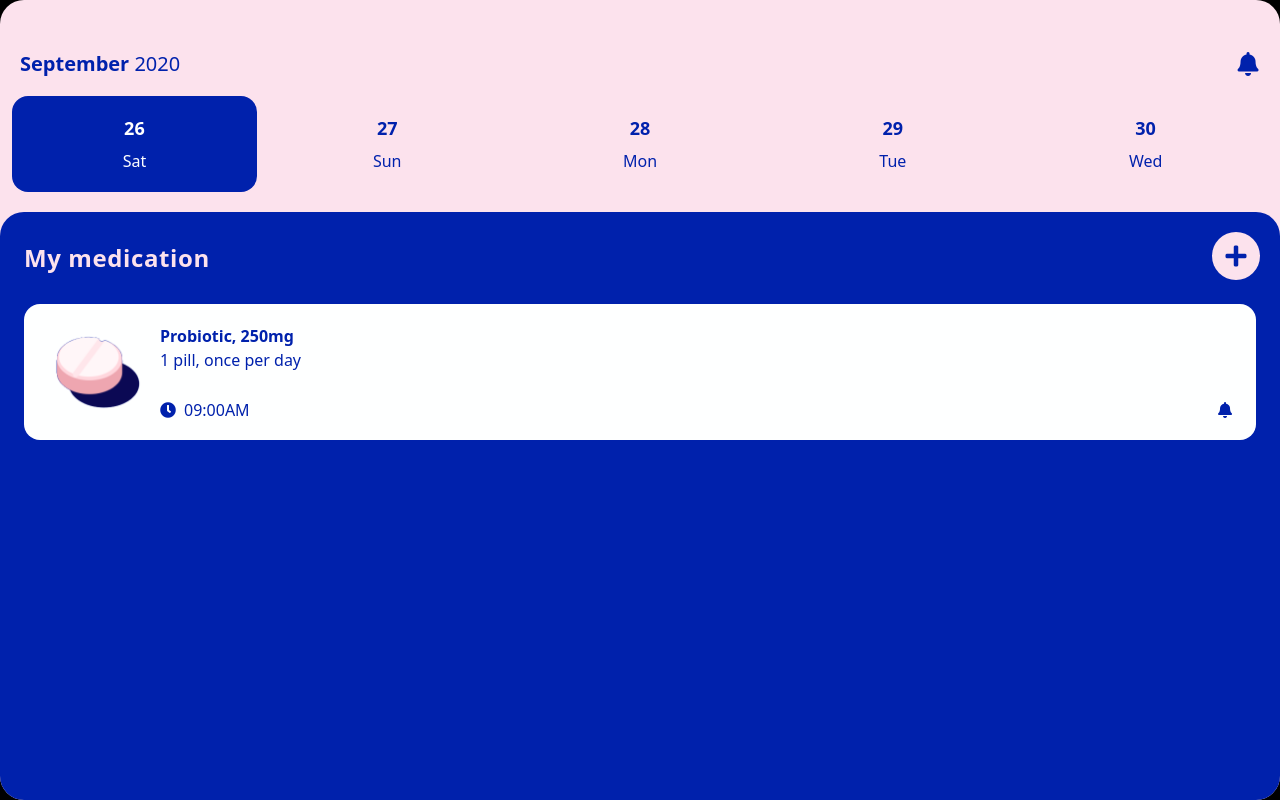
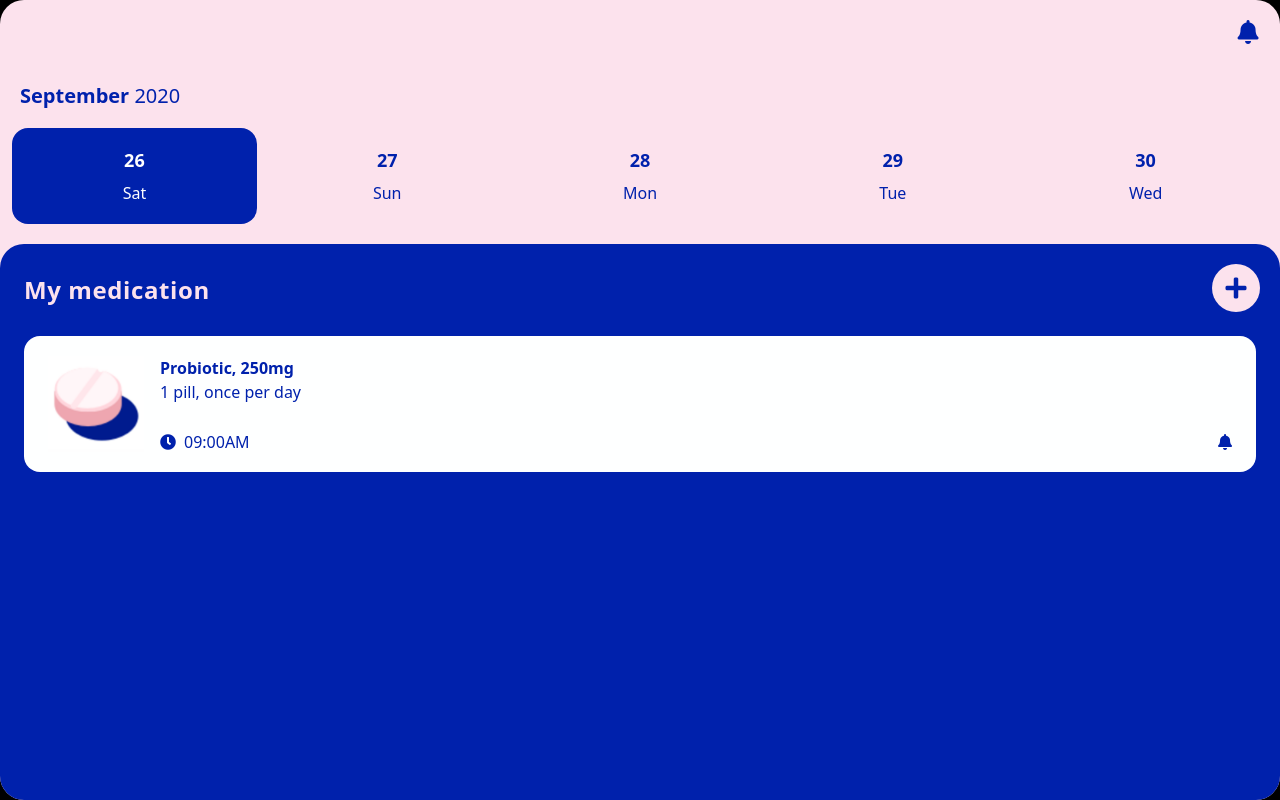
Before and after one commit to kvithana/pilly, a React (Create React App) app in the folder frontend/: page /home in a window 1280 px wide. Built offline with nearby package versions, Linux system fonts and the light colour scheme; no server answers.

Commit message:
🚜 fix account menu styling and nav buttons

```diff
--- a/frontend/src/views/account.tsx
+++ b/frontend/src/views/account.tsx
@@ -115,11 +115,14 @@ export function AccountView() {
   }
   return (
     <div className={cs('bg-brand-primary', 'text-brand-white', 'flex', 'flex-col')}>
-      <div className={cs('h-10')} />
-      <div className="p-5" onClick={() => history.goBack()}>
-        <i className={cs('fas', 'fa-chevron-left', 'text-brand-white', 'text-2xl', 'mt-10')} />
+      <div>
+        <button
+          className={cs('h-16', 'w-16', 'inline-flex', 'items-center', 'justify-center')}
+          onClick={() => history.goBack()}
+        >
+          <i className={cs('fas', 'fa-chevron-left', 'text-brand-white', 'text-2xl')} />
+        </button>
       </div>
-      <div className={cs('h-0')} />
 
       <div className={cs('p-5 font-bold text-4xl')}>
         Hi, {currentUser.displayName ? currentUser.displayName.split(' ')[0] : 'person'}
@@ -140,7 +143,7 @@ export function AccountView() {
               Disable Notifications
             </Button>
           ) : (
-            <Button onClick={enableNotifications} className={cs('w-full', 'mt-5', 'bg-green-500', 'text-brand-white')}>
+            <Button onClick={enableNotifications} className={cs('w-full', 'mt-5')}>
               Enable Notifications
             </Button>
           )}
@@ -148,11 +151,7 @@ export function AccountView() {
         <div>
           <h2 className={cs('font-bold', 'text-2xl', 'tracking-wide', 'mb-3', 'mt-8')}>Install App</h2>
           <p>Install Pilly to your device to quickly see your medications and respond to notifications.</p>
-          {}
-          <Button
-            onClick={() => null}
-            className={cs('w-full', 'mt-8', 'border-2', 'border-green-500', 'text-green-500')}
-          >
+          <Button onClick={() => null} className={cs('w-full', 'mt-8')}>
             Install To Device
           </Button>
         </div>
--- a/frontend/src/views/home.tsx
+++ b/frontend/src/views/home.tsx
@@ -9,16 +9,19 @@ export function Home() {
 
   return (
     <div className={cs('bg-brand-secondary', 'text-brand-primary', 'flex', 'flex-col')}>
-      <div className={cs('h-16', 'flex', 'items-center', 'mt-8')}>
-        <div className={cs('flex-grow', 'pl-5', 'text-xl')}>
-          <span className={cs('font-bold')}>{formatDate(new Date(), 'MMMM')}</span> {formatDate(new Date(), 'yyyy')}
-        </div>
+      <div className={cs('h-16', 'flex', 'items-center')}>
+        <div className={cs('flex-grow')}></div>
         <button
           className={cs('inline-flex', 'items-center', 'justify-center', 'h-16', 'w-16')}
           onClick={() => history.push('/account')}
         >
           <i className={cs('fas', 'fa-bell', 'text-2xl')}></i>
         </button>
+      </div>
+      <div className={cs('h-16', 'flex', 'items-center')}>
+        <div className={cs('flex-grow', 'pl-5', 'text-xl')}>
+          <span className={cs('font-bold')}>{formatDate(new Date(), 'MMMM')}</span> {formatDate(new Date(), 'yyyy')}
+        </div>
       </div>
       <div
         className={cs('h-24', 'px-3', 'mb-5', 'max-w-screen', 'overflow-hidden')}
@@ -47,7 +50,7 @@ function MedicationCard() {
   return (
     <div className={cs('rounded-md', 'bg-brand-white', 'py-5', 'px-6', 'text-brand-primary', 'flex')}>
       <div className={cs('w-24', 'h-24', 'mr-4')}>
-        <img src="/pills/tablet.png" width="220" height="166" className={cs('w-full', 'h-full', 'object-contain')} />
+        <img src="/pills/tablet-1.png" width="220" height="166" className={cs('w-full', 'h-full', 'object-contain')} />
       </div>
       <div className={cs('flex-grow', 'flex', 'flex-col')}>
         <div className={cs('flex-grow')}>
```
